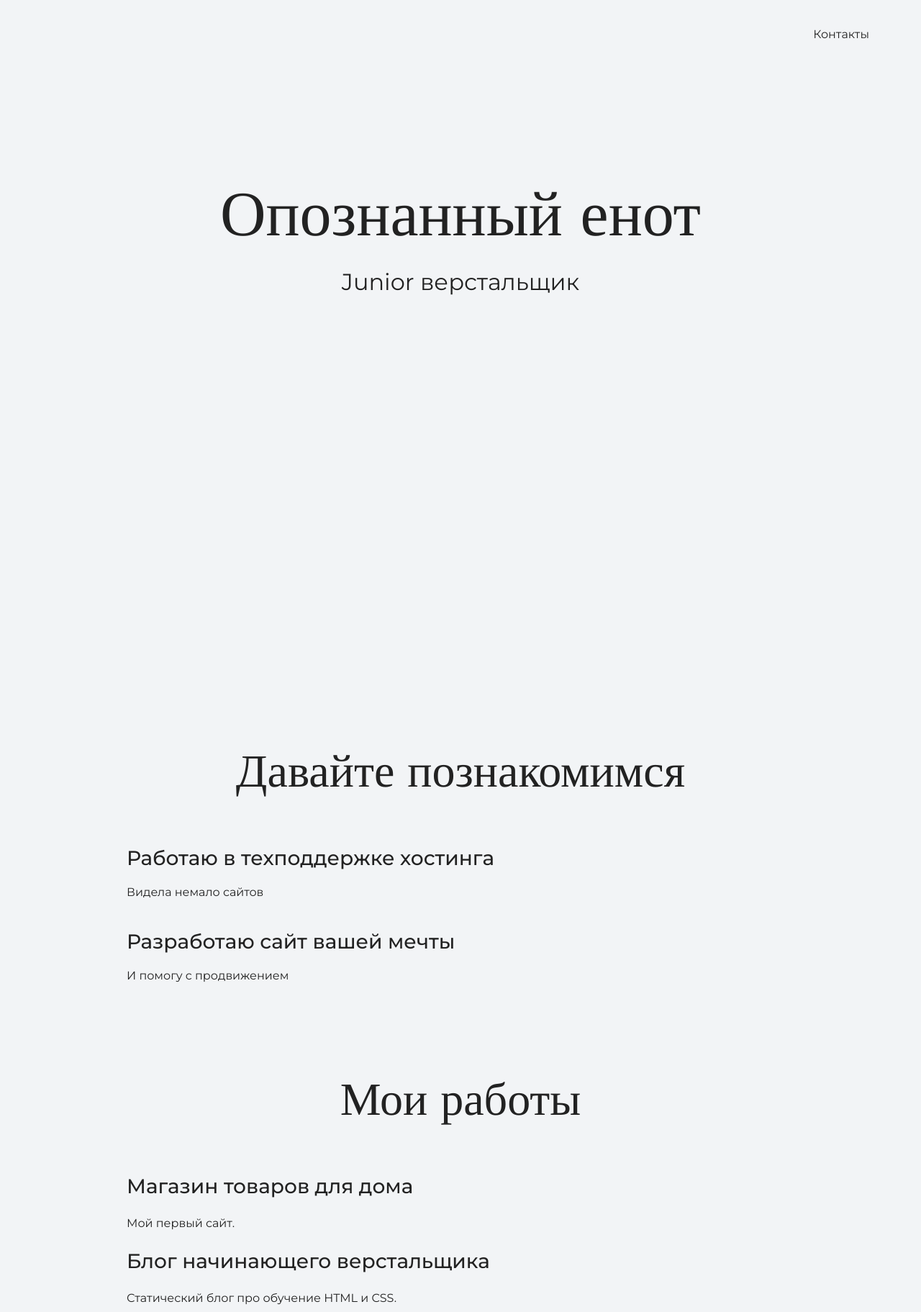
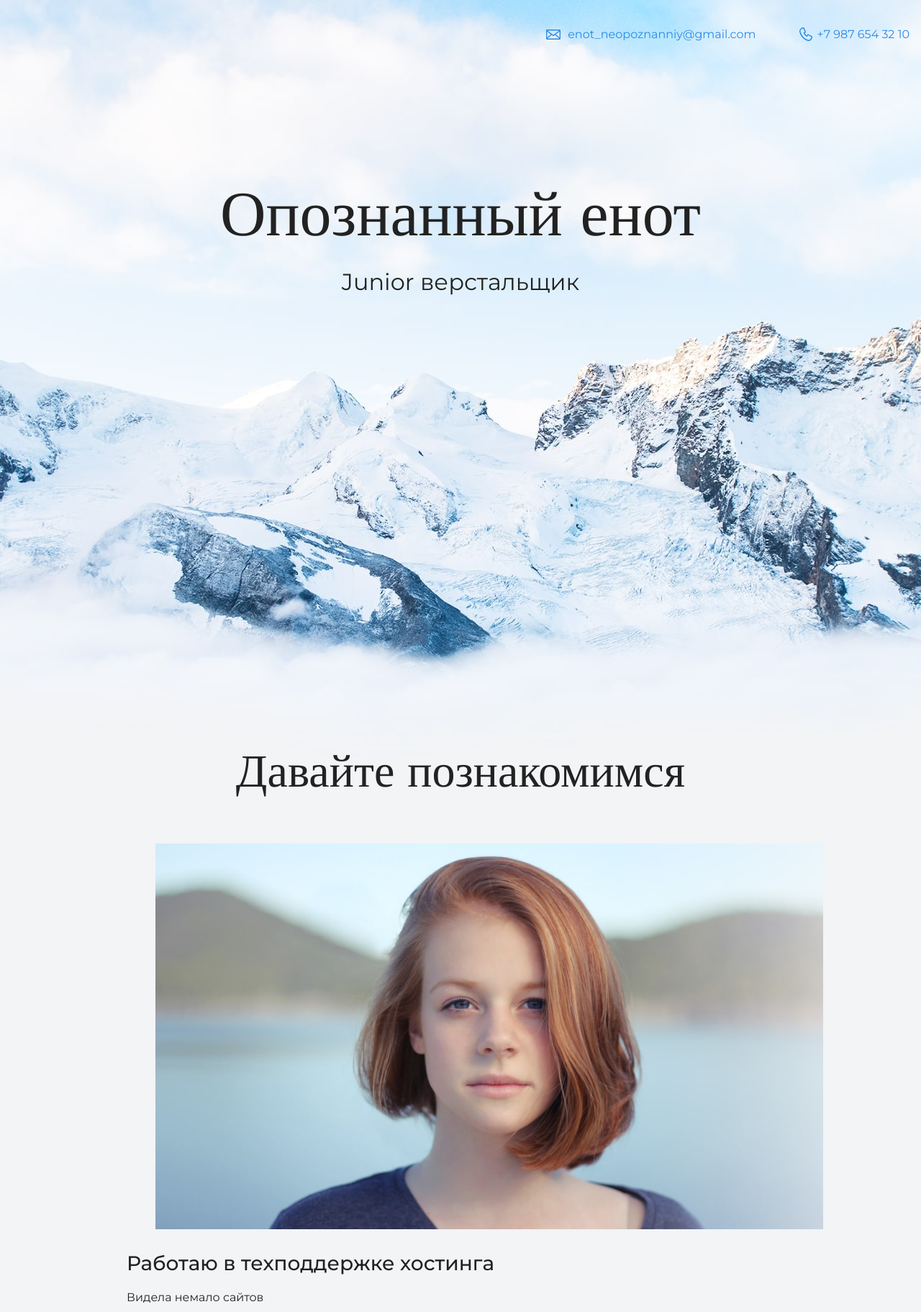
Before and after one commit to boonyashka/htmlacademy_1, a plain HTML site: page index.html in a window 1280 px wide. Shown: the top 1823 px of the page at 72% size. Drawn offline with nearby package versions, Linux system fonts and the light colour scheme.

Commit message:
картинки и ссылки

```diff
--- a/index.html
+++ b/index.html
@@ -9,7 +9,10 @@
 
   <body>
     <header class="page-header">
-        <div class="container">Контакты<a href="https://t.me/terrible_sun" target="_blank"></a></div>
+        <div class="container">
+    <a href="mailto:enot_neopoznanniy@gmail.com" class="header-email">enot_neopoznanniy@gmail.com</a>
+    <a href="tel:+79876543210" class="header-phone">+7 987 654 32 10</a>
+        </div>
     </header>
 
     <section class="hero-image">
@@ -22,6 +25,10 @@
     <section class="intro">
       <div class="container">
       <h2 class="subheading">Давайте познакомимся</h2>
+      <figure>
+  <img src="files/user.jpg" width="928" height="536" alt="Фотография Неопознанного Енота">
+      </figure>
+
       <h3>Работаю в техподдержке хостинга</h3>
       <p>Видела немало сайтов</p>
       <h3>Разработаю сайт вашей мечты</h3>
@@ -32,7 +39,9 @@
     <section class="portfolio">
       <div class="container">
       <h2 class="subheading">Мои работы</h2>
-
+      <figure class="project-image">
+  <img src="files/project.jpg" width="928" height="536" alt="Cайт магазина товаров для дома">
+</figure>
       <h3>Магазин товаров для дома</h3>
       <p>Мой первый сайт.</p>
 
@@ -42,9 +51,10 @@
     </section>
 
     <footer class="page-footer">
-      <div class="container">Контакты
-      <a href="https://t.me/terrible_sun" target="_blank"></a>
-    </div>
+      <div class="container">
+  <a class="footer-email" href="mailto:enot_neopoznanniy@gmail.com">enot_neopoznanniy@gmail.com</a>
+  <a class="footer-phone" href="tel:+79876543210">+7 987 654 32 10</a>
+</div>
     </footer>
   </body>
 </html>
```
Also changed, not shown: files/project.jpg (added), files/user.jpg (added), img/hero-bg.jpg (added), img/icon-css.svg (added), img/icon-email-footer.svg (added), img/icon-email-header.svg (added), img/icon-html.svg (added), img/icon-phone-footer.svg (added), img/icon-phone-header.svg (added).
